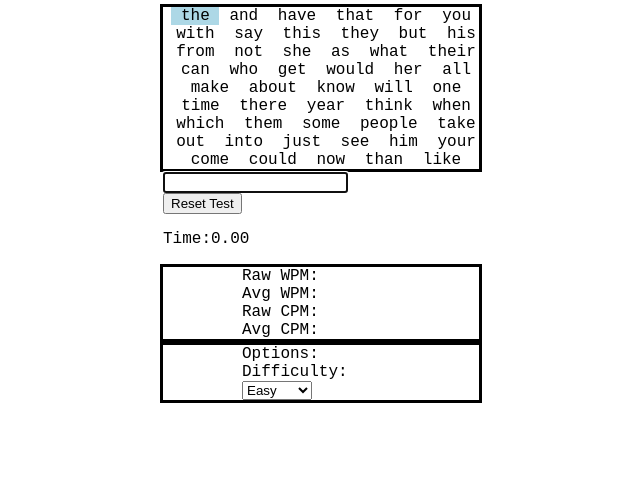
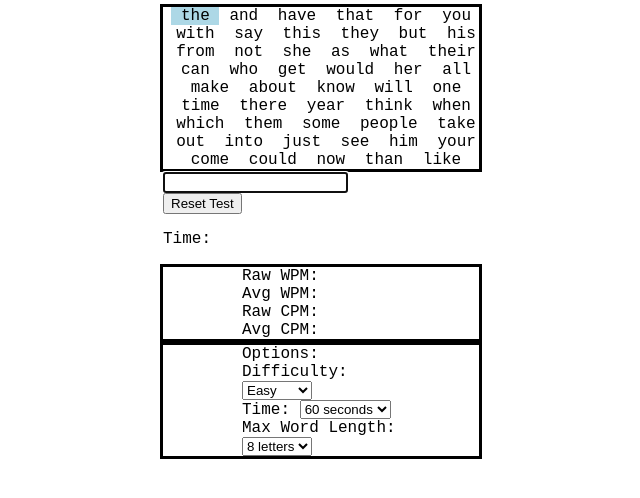
Before and after one commit to albertjyu/cs50final, a Flask app: page / in a window 1280 px wide. Shown: the part 113-611 px from the top of the page, without its empty margins (319-959 px from the left). Run offline with Flask 3, Linux system fonts and the light colour scheme; some libraries are stand-ins or nearby versions.

Commit message:
add options for timer and max word length

```diff
--- a/static/page.js
+++ b/static/page.js
@@ -66,7 +66,11 @@ async function prepareTest() {
     }
 
     function startTest() {
+      // Set test in progress
       testIsInProgress = true;
+
+      // Start countdown
+      countdownTimer();
       console.log("test start");
     }
   }
@@ -96,7 +100,7 @@ async function populateQuoteBox(currentWord, checkWords) {
 }
 
 function countdownTimer() {
-  var countDate = new Date().getTime() + 6000;
+  var countDate = new Date().getTime() + 60000;
   var x = setInterval(function () {
     var now = new Date().getTime();
     var differenceMS = countDate - now;
@@ -108,8 +112,7 @@ function countdownTimer() {
     } else timer.innerHTML = "Time:" + "0.00";
   });
 }
-// Start countdown
-countdownTimer();
+
 
 async function createWordList() {
   const response = await fetch("/static/wordlist.csv");
--- a/templates/index.html
+++ b/templates/index.html
@@ -1,10 +1,10 @@
 <!DOCTYPE html>
 <html lang="en">
   <head>
-    <meta charset="UTF-8">
-    <meta name="viewport" content="width=device-width, initial-scale=1.0">
+    <meta charset="UTF-8" />
+    <meta name="viewport" content="width=device-width, initial-scale=1.0" />
     <title>Typing Speed Test</title>
-    <link rel="stylesheet" href="../static/styles.css">
+    <link rel="stylesheet" href="../static/styles.css" />
     <script src="../static/page.js" defer></script>
   </head>
   <body>
@@ -13,20 +13,30 @@
         <h1>Typing Speed Test</h1>
       </div>
 
-        <div style="border:solid">
-            <div id="quotebox" style="text-align: center; width:auto;">Quote Text Box<br><br></div>
+      <div style="border: solid">
+        <div id="quotebox" style="text-align: center; width: auto">
+          Quote Text Box<br /><br />
+        </div>
       </div>
 
       <div>
-            <input id="inputfield" autocomplete="off" autocorrect="off" autocapitalize="off" spellcheck="false" autofocus placeholder>
+        <input
+          id="inputfield"
+          autocomplete="off"
+          autocorrect="off"
+          autocapitalize="off"
+          spellcheck="false"
+          autofocus
+          placeholder
+        />
       </div>
       <div>
         <button onclick="prepareTest()" id="resetButton">Reset Test</button>
       </div>
       <div>
-            <p id="timer">Time: </p>
+        <p id="timer">Time:</p>
       </div>
-        <div style="border:solid">
+      <div style="border: solid">
         <div>
           <p1>Raw WPM:</p1>
         </div>
@@ -40,17 +50,31 @@
           <p1>Avg CPM:</p1>
         </div>
       </div>
-        <div style="border:solid">
+      <div style="border: solid">
         <div><p1>Options:</p1></div>
         <div>
           <p1>Difficulty:</p1>
-                <form>
           <select>
             <option value="easy">Easy</option>
             <option value="medium">Medium</option>
             <option value="hard">Hard</option>
           </select>
-                </form>
+        </div>
+        <div>
+          <p1>Time:</p1>
+          <select>
+            <option value="60">60 seconds</option>
+            <option value="30">30 seconds</option>
+            <option value="15">15 seconds</option>
+          </select>
+        </div>
+        <div>
+          <p1>Max Word Length:</p1>
+          <select>
+            <option value="8">8 letters</option>
+            <option value="6">6 letters</option>
+            <option value="4">4 letters</option>
+          </select>
         </div>
       </div>
     </div>
```
Lines whose indentation alone changed are shown as unchanged.
